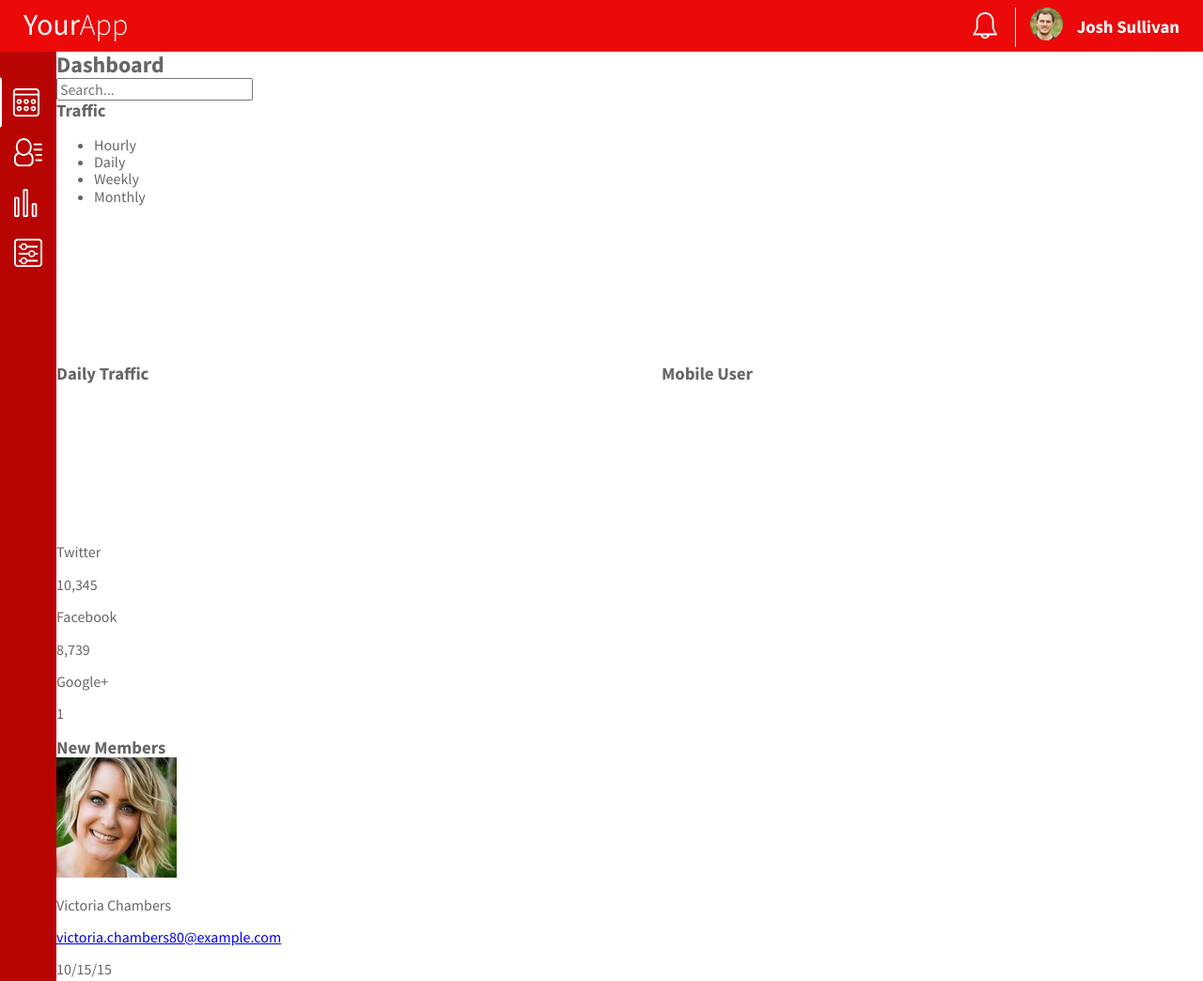
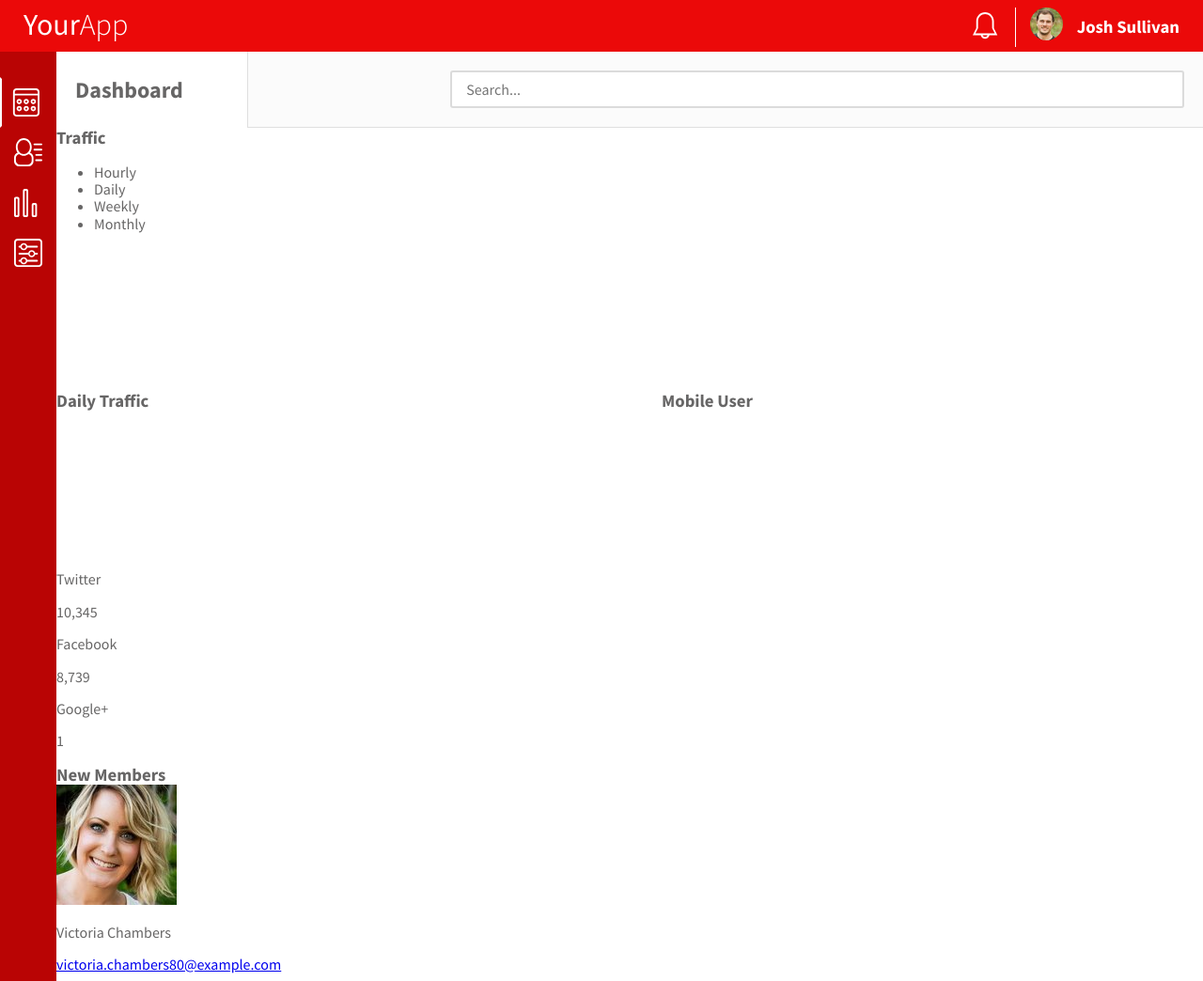
Before and after one commit to Yevinn/techdegree-project-7, a plain HTML site: page index.html in a window 1280 px wide. Shown: the top 1044 px of the page at 94% size. Drawn offline with Linux system fonts and the light colour scheme.

Commit message:
Finished up Dashboard CSS

```diff
--- a/css/styles.css
+++ b/css/styles.css
@@ -32,7 +32,7 @@ main{
 }
 
 
-/* header styles */
+/* header styles ----------------------- */
 h1{
   margin-left: 25px;
   font-weight: 100;
@@ -60,7 +60,7 @@ h1{
   padding-top: 10px;
 }
 
-/* navigation styles */
+/* navigation styles ----------------------- */
 .navigation{
   display:block;
   margin: 0 auto;
@@ -78,6 +78,35 @@ nav img{
   margin-bottom: -4px;
 }
 
+/* Main Section Styles ----------------------- */
+.main-header{
+  display: flex;
+  justify-content: space-between;
+  align-items: center;
+  width: 100%;
+}
+.headline{
+  padding: 20px;
+}
+.main-header-search{
+  display: flex;
+  align-content: center;
+  background-color: #FBFBFB;
+  border-left: 1px solid #DFDFDF;
+  border-bottom: 1px solid #DFDFDF;
+  justify-content: flex-end;
+  margin: 0;
+  padding: 20px;
+  width: 80%;
+}
+.main-header-search input{
+  width: 80%;
+  height: 40px;
+  border-radius: 3px;
+  border: 2px solid #dbdbdb;
+  padding-left: 15px;
+}
+
 @media(min-width: 768px){
   .grid{
     grid-template-columns: 60px 1fr;
@@ -89,7 +118,7 @@ nav img{
   main{
     grid-template-columns: 1fr;
   }
-  .traffic, .social{
+  .main-header, .traffic, .social{
     grid-column: 1 / span 2;
   }
   .daily, .members, .message {
```
